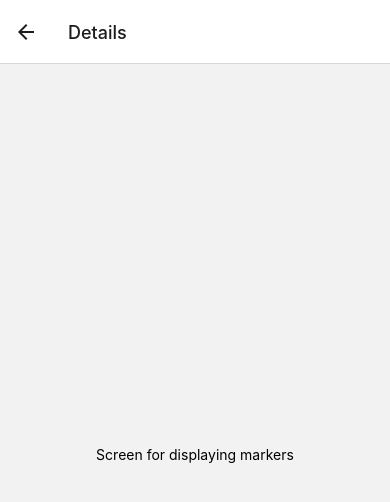
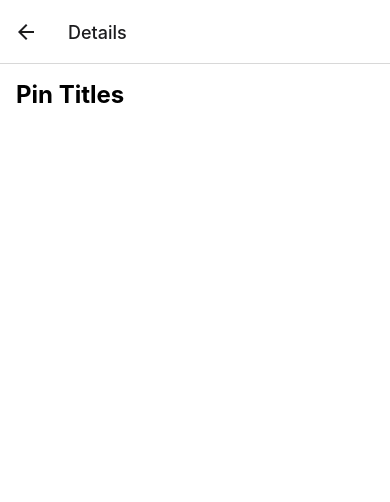
Before and after one commit to bslowik4/FamilyMap, a React Native app in the folder Family-map/: screen / in a window 390 px wide. Both pictures are taken after a click on the button "VIEW DETAILS". Shown: the top 502 px of the page. Built offline with nearby package versions, Linux system fonts and the light colour scheme.

Commit message:
Details screen showing all markers
Details screen showing all markers set by user

```diff
--- a/Family-map/screens/DetailsScreen.tsx
+++ b/Family-map/screens/DetailsScreen.tsx
@@ -1,10 +1,31 @@
 import React from 'react';
-import { View, Text, StyleSheet } from 'react-native';
+import { View, Text, StyleSheet, FlatList } from 'react-native';
 
-const DetailsScreen = () => {
+interface Pin {
+  coordinate: {
+    latitude: number;
+    longitude: number;
+  };
+  title: string;
+  description: string;
+  value: number;
+}
+
+const DetailsScreen = ({ route }: any) => {
+  const { pins } = route.params;
+
   return (
     <View style={styles.container}>
-      <Text>Screen for displaying markers</Text>
+      <Text style={styles.header}>Pin Titles</Text>
+      <FlatList
+        data={pins}
+        keyExtractor={(item, index) => index.toString()}
+        renderItem={({ item }: { item: Pin }) => (
+          <View style={styles.pinContainer}>
+            <Text style={styles.pinTitle}>{item.title}</Text>
+          </View>
+        )}
+      />
     </View>
   );
 };
@@ -12,8 +33,23 @@ const DetailsScreen = () => {
 const styles = StyleSheet.create({
   container: {
     flex: 1,
-    justifyContent: 'center',
-    alignItems: 'center',
+    padding: 16,
+    backgroundColor: '#fff',
+  },
+  header: {
+    fontSize: 24,
+    fontWeight: 'bold',
+    marginBottom: 16,
+  },
+  pinContainer: {
+    marginBottom: 8,
+    padding: 8,
+    borderColor: '#ccc',
+    borderWidth: 1,
+    borderRadius: 5,
+  },
+  pinTitle: {
+    fontSize: 18,
   },
 });
 
```
